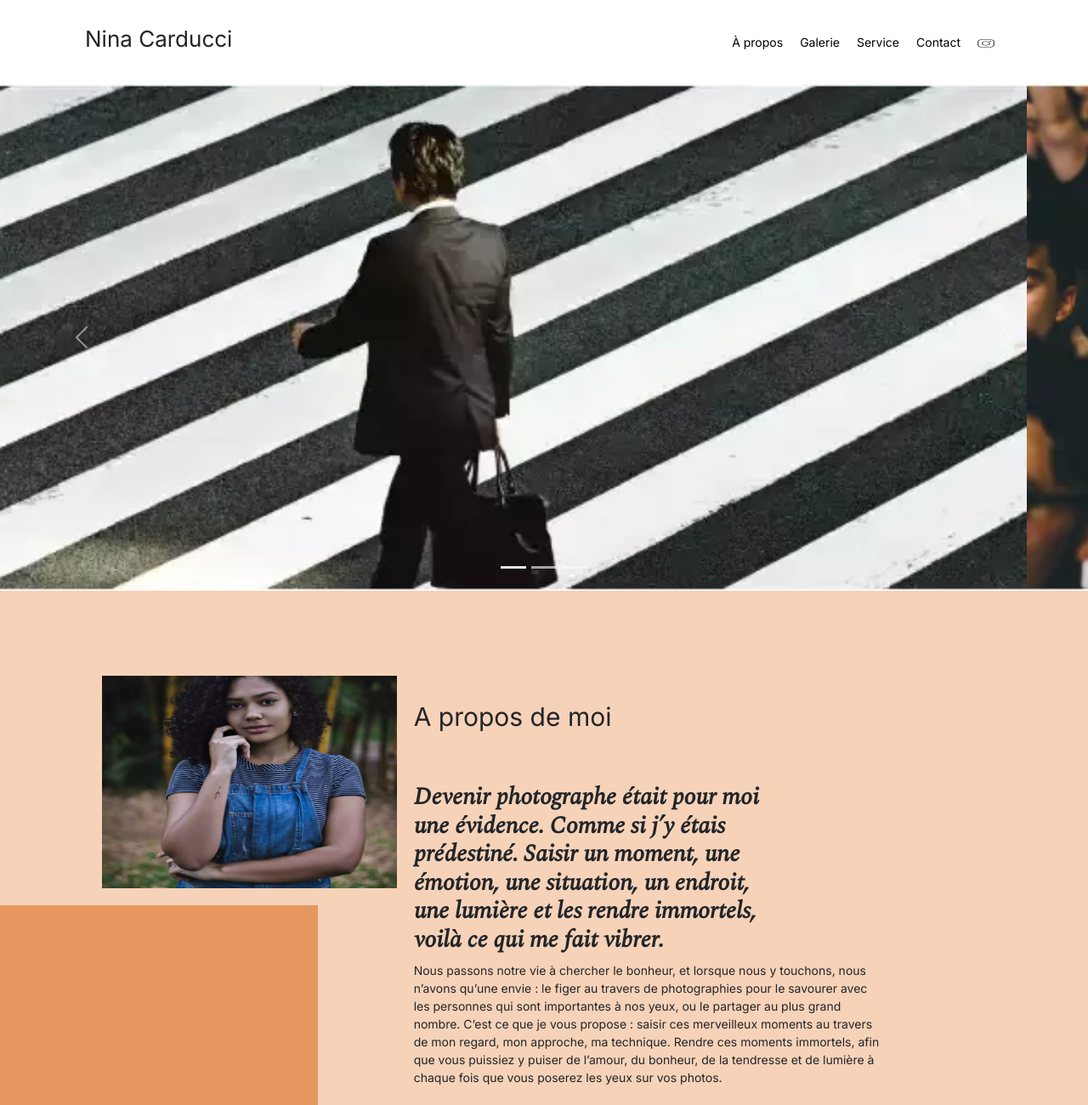
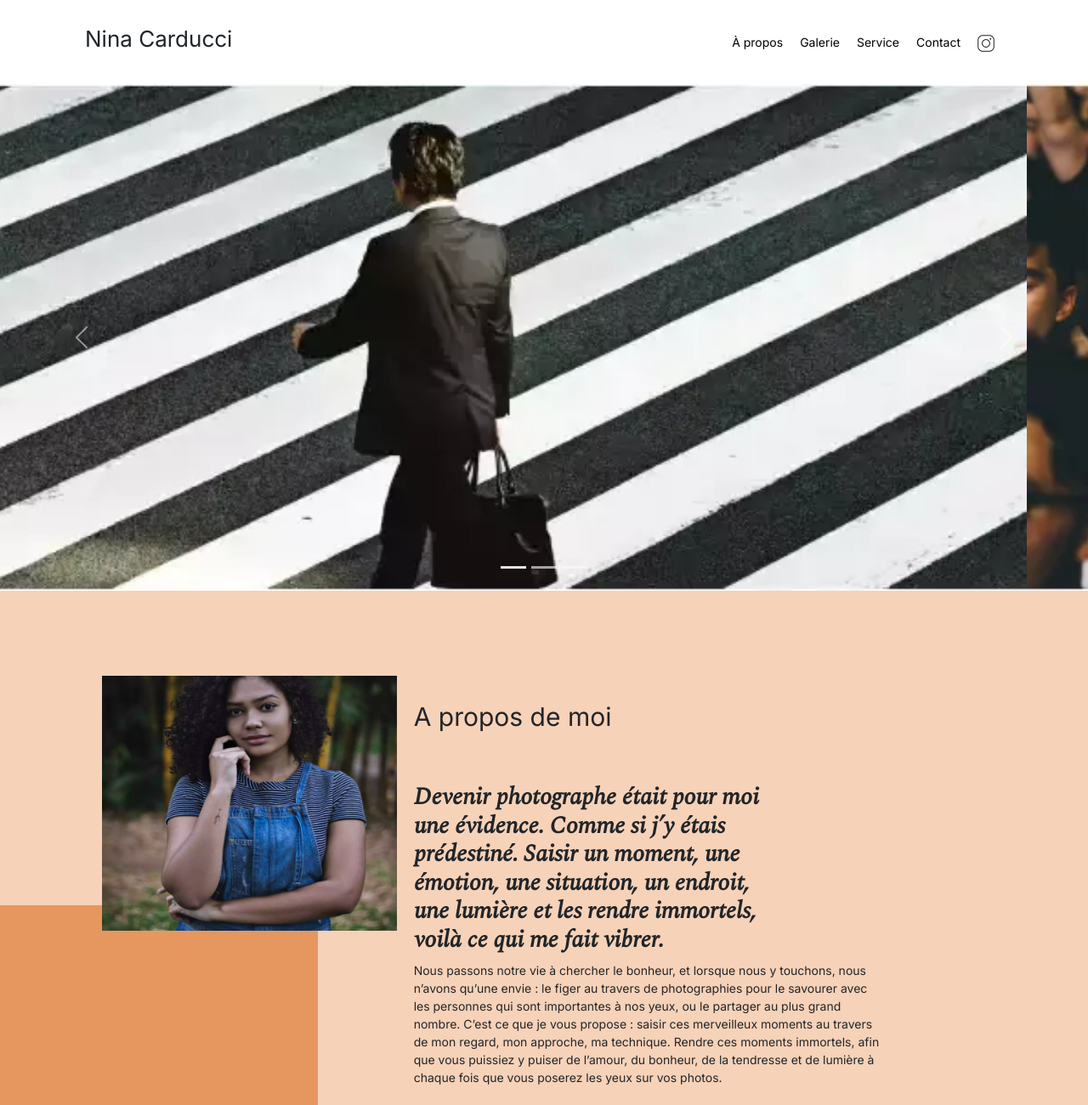
Before and after one commit to damoonee/ninacarducci.github.io-main, a plain HTML site: page index.html in a window 1280 px wide. Shown: the top 1300 px of the page at 85% size. Drawn offline with nearby package versions, Linux system fonts and the light colour scheme.

Commit message:
modification

```diff
--- a/index.html
+++ b/index.html
@@ -71,7 +71,7 @@
 			<li><a href="#contact">Contact</a></li>
 			<li>
 				<a class="social-link" href="https://www.instagram.com/ninacarducci.photo/?hl=fr" target="_blank">
-					<img width="10" height="10" src="assets/images/instagram.webp" alt="instagram">
+					<img width="20" height="20" src="assets/images/instagram.webp" alt="instagram">
 				</a>
 			</li>
 		</ul>
@@ -108,7 +108,7 @@
 	</section>
 	<section id="about">
 		<div class="picture left">
-			<img loading="lazy" width="250" height="250" src="./assets/images/nina-min.webp" alt="photo de Nina Carducci">
+			<img loading="lazy" width="300" height="300" src="./assets/images/nina-min.webp" alt="photo de Nina Carducci">
 		</div>
 		<div id="about-me">
 			<h2 class="about-me__title">A propos de moi</h2>
```
